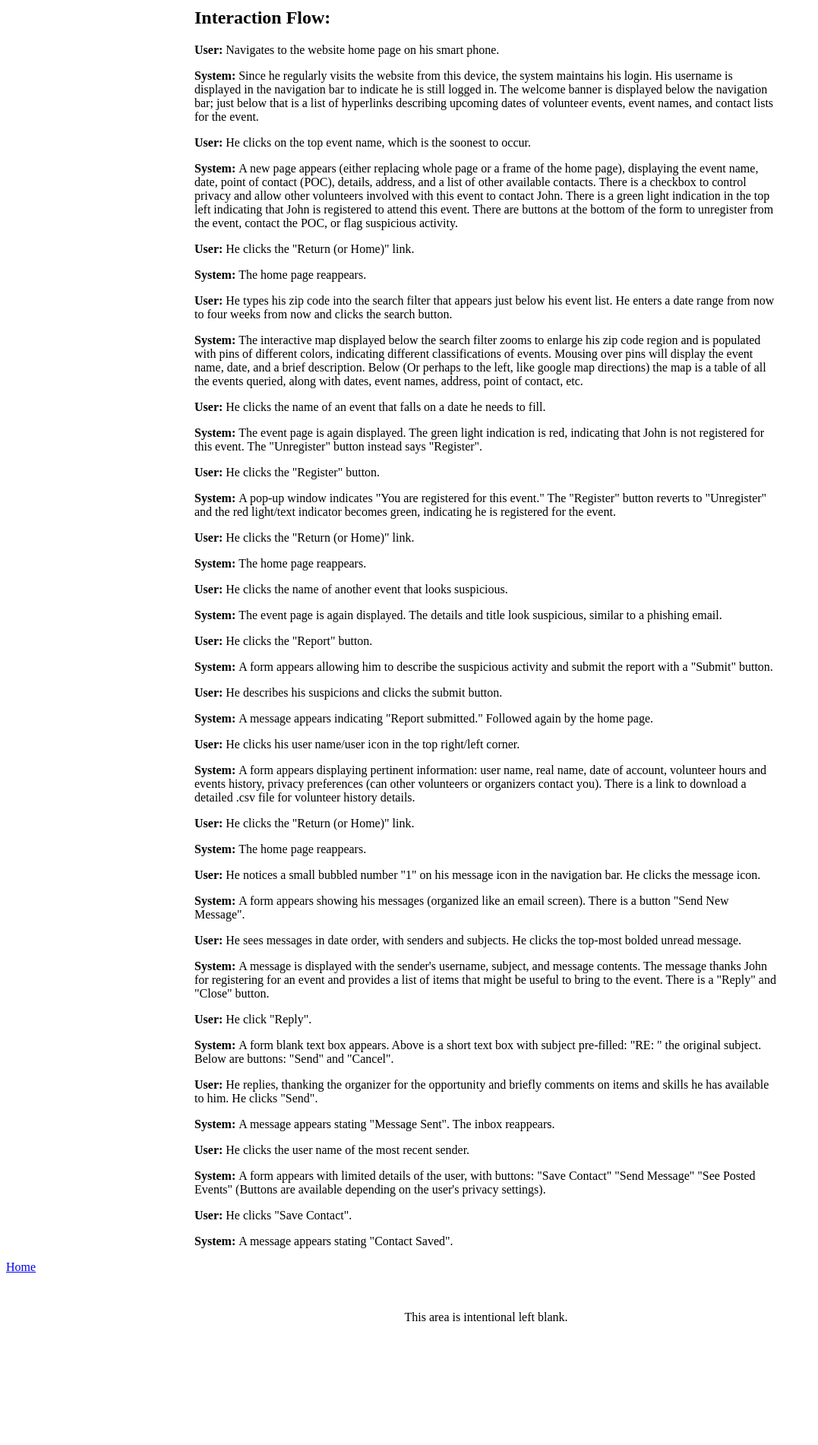
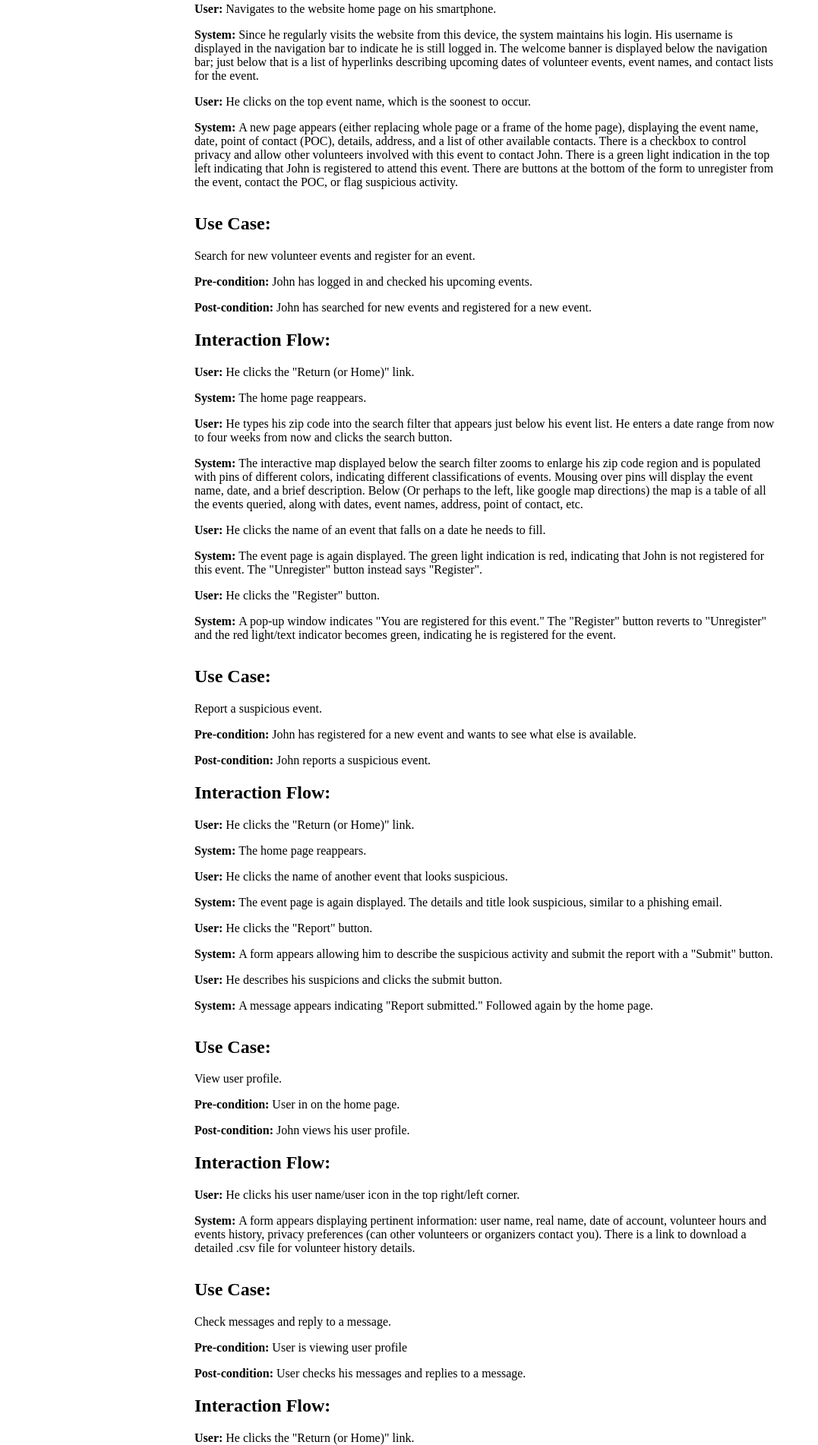
Before and after one commit to web-34-volunteer-app/capstone-volunteer-app, a plain HTML site: page public_html/documentation/persona-volunteer.html in a window 1280 px wide. Shown: the part 898-2800 px from the top of the page at 76% size, without its empty margins (0-1077 px from the left). Before the commit the page ends 2689 px from the top, so only its background shows below. Drawn offline with Linux system fonts and the light colour scheme.

Commit message:
Reformatted interaction flow

```diff
--- a/public_html/documentation/persona-volunteer.html
+++ b/public_html/documentation/persona-volunteer.html
@@ -33,15 +33,27 @@
 </div>
 
 <div class="container">
-  <h2>User Story:</h2>
-  <p>As a normal user of Mission Citizen, I would like to visit the website, search for new volunteer events, stay up to date with saved volunteer events, contact event organizers and other volunteers, change my privacy settings to allow other users to contact me, and get a report of my volunteering history.</p>
+  <h2>Use Case:</h2>
+  <p>As a normal user of Mission Citizen, I would like to visit the website and stay up to date with saved volunteer events.</p>
+
   <p><span class="name">Pre-condition: </span>User is a registered user using a device that was previously logged into.</p>
-  <p><span class="name">Post-condition: </span>John has checked his upcoming events, registered for a new event, reported a suspicious event, checked his user profile, checked his new messages, sent a message, and saved a contact.</p>
+  <p><span class="name">Post-condition: </span>John has checked his upcoming events.</p>
+
   <h2>Interaction Flow:</h2>
-  <p><span class="name">User: </span>Navigates to the website home page on his smart phone.</p>
+  <p><span class="name">User: </span>Navigates to the website home page on his smartphone.</p>
   <p><span class="name">System: </span>Since he regularly visits the website from this device, the system maintains his login. His username is displayed in the navigation bar to indicate he is still logged in. The welcome banner is displayed below the navigation bar; just below that is a list of hyperlinks describing upcoming dates of volunteer events, event names, and contact lists for the event.</p>
   <p><span class="name">User: </span>He clicks on the top event name, which is the soonest to occur.</p>
   <p><span class="name">System: </span>A new page appears (either replacing whole page or a frame of the home page), displaying the event name, date, point of contact (POC), details, address, and a list of other available contacts. There is a checkbox to control privacy and allow other volunteers involved with this event to contact John. There is a green light indication in the top left indicating that John is registered to attend this event. There are buttons at the bottom of the form to unregister from the event, contact the POC, or flag suspicious activity.</p>
+</div>
+
+<div class="container">
+  <h2>Use Case:</h2>
+  <p>Search for new volunteer events and register for an event.</p>
+
+  <p><span class="name">Pre-condition: </span>John has logged in and checked his upcoming events.</p>
+  <p><span class="name">Post-condition: </span>John has searched for new events and registered for a new event.</p>
+
+  <h2>Interaction Flow:</h2>
   <p><span class="name">User: </span>He clicks the "Return (or Home)" link.</p>
   <p><span class="name">System: </span>The home page reappears.</p>
   <p><span class="name">User: </span>He types his zip code into the search filter that appears just below his event list. He enters a date range from now to four weeks from now and clicks the search button.</p>
@@ -50,6 +62,16 @@
   <p><span class="name">System: </span>The event page is again displayed. The green light indication is red, indicating that John is not registered for this event. The "Unregister" button instead says "Register".</p>
   <p><span class="name">User: </span>He clicks the "Register" button.</p>
   <p><span class="name">System: </span>A pop-up window indicates "You are registered for this event." The "Register" button reverts to "Unregister" and the red light/text indicator becomes green, indicating he is registered for the event.</p>
+</div>
+
+<div class="container">
+  <h2>Use Case:</h2>
+  <p>Report a suspicious event.</p>
+
+  <p><span class="name">Pre-condition: </span>John has registered for a new event and wants to see what else is available.</p>
+  <p><span class="name">Post-condition: </span>John reports a suspicious event.</p>
+
+  <h2>Interaction Flow:</h2>
   <p><span class="name">User: </span>He clicks the "Return (or Home)" link.</p>
   <p><span class="name">System: </span>The home page reappears.</p>
   <p><span class="name">User: </span>He clicks the name of another event that looks suspicious.</p>
@@ -58,8 +80,28 @@
   <p><span class="name">System: </span>A form appears allowing him to describe the suspicious activity and submit the report with a "Submit" button.</p>
   <p><span class="name">User: </span>He describes his suspicions and clicks the submit button.</p>
   <p><span class="name">System: </span>A message appears indicating "Report submitted." Followed again by the home page.</p>
+</div>
+
+<div class="container">
+  <h2>Use Case:</h2>
+  <p>View user profile.</p>
+
+  <p><span class="name">Pre-condition: </span>User in on the home page.</p>
+  <p><span class="name">Post-condition: </span>John views his user profile.</p>
+
+  <h2>Interaction Flow:</h2>
   <p><span class="name">User: </span>He clicks his user name/user icon in the top right/left corner.</p>
   <p><span class="name">System: </span>A form appears displaying pertinent information: user name, real name, date of account, volunteer hours and events history, privacy preferences (can other volunteers or organizers contact you). There is a link to download a detailed .csv file for volunteer history details.</p>
+</div>
+
+<div class="container">
+  <h2>Use Case:</h2>
+  <p>Check messages and reply to a message.</p>
+
+  <p><span class="name">Pre-condition: </span>User is viewing user profile</p>
+  <p><span class="name">Post-condition: </span>User checks his messages and replies to a message.</p>
+
+  <h2>Interaction Flow:</h2>
   <p><span class="name">User: </span>He clicks the "Return (or Home)" link.</p>
   <p><span class="name">System: </span>The home page reappears.</p>
   <p><span class="name">User: </span>He notices a small bubbled number "1" on his message icon in the navigation bar. He clicks the message icon.</p>
@@ -70,11 +112,20 @@
   <p><span class="name">System: </span>A form blank text box appears. Above is a short text box with subject pre-filled: "RE: " the original subject. Below are buttons: "Send" and "Cancel".</p>
   <p><span class="name">User: </span>He replies, thanking the organizer for the opportunity and briefly comments on items and skills he has available to him. He clicks "Send".</p>
   <p><span class="name">System: </span>A message appears stating "Message Sent". The inbox reappears.</p>
+</div>
+
+<div class="container">
+  <h2>Use Case:</h2>
+  <p>Add a contact.</p>
+
+  <p><span class="name">Pre-condition: </span>User has a desirable contact's user name visible on any screen.</p>
+  <p><span class="name">Post-condition: </span>Contact added to contact list.</p>
+
+  <h2>Interaction Flow:</h2>
   <p><span class="name">User: </span>He clicks the user name of the most recent sender.</p>
   <p><span class="name">System: </span>A form appears with limited details of the user, with buttons: "Save Contact" "Send Message" "See Posted Events" (Buttons are available depending on the user's privacy settings).</p>
   <p><span class="name">User: </span>He clicks "Save Contact".</p>
   <p><span class="name">System: </span>A message appears stating "Contact Saved".</p>
-
 </div>
 
   <a href="index.html">Home</a>
```
